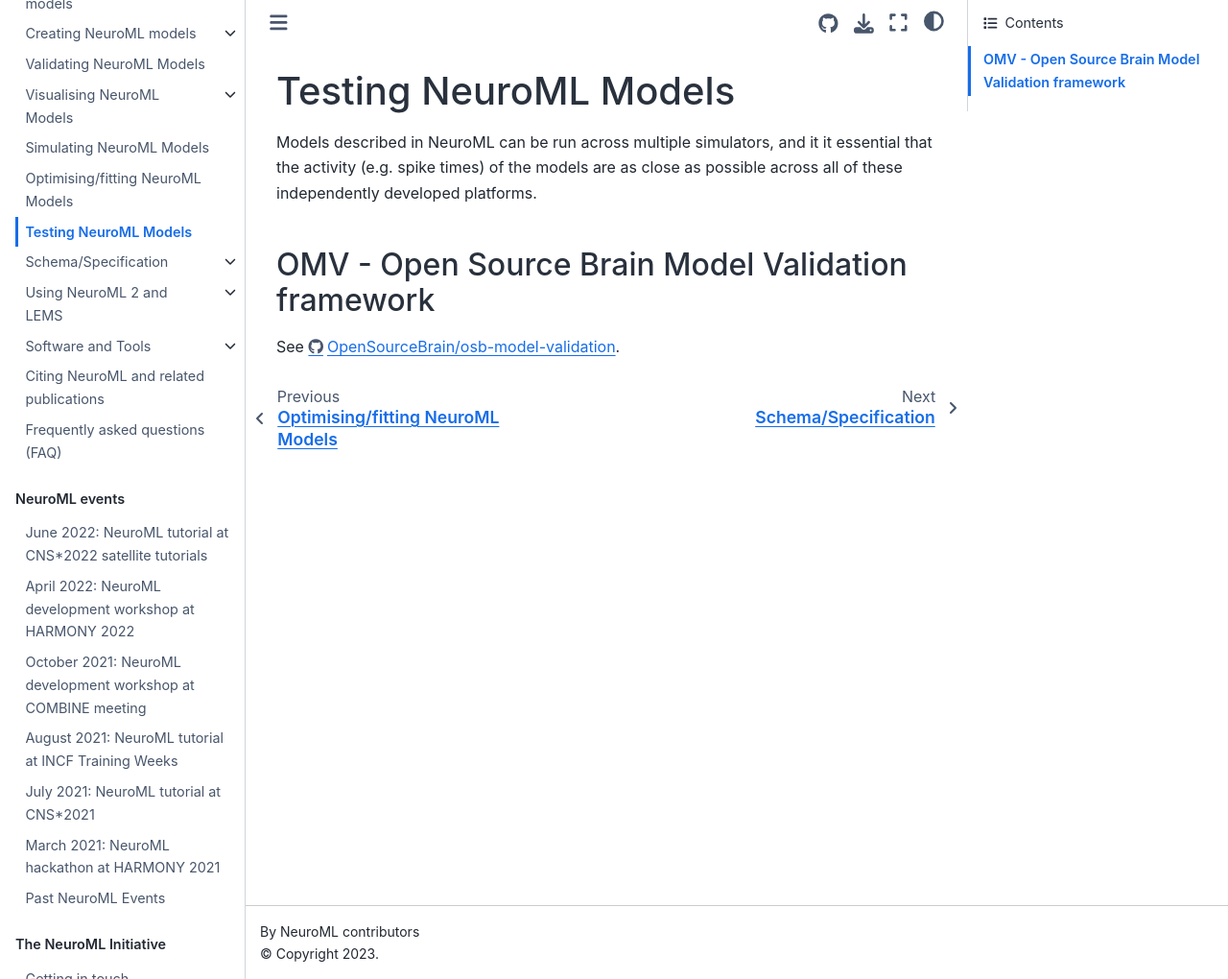
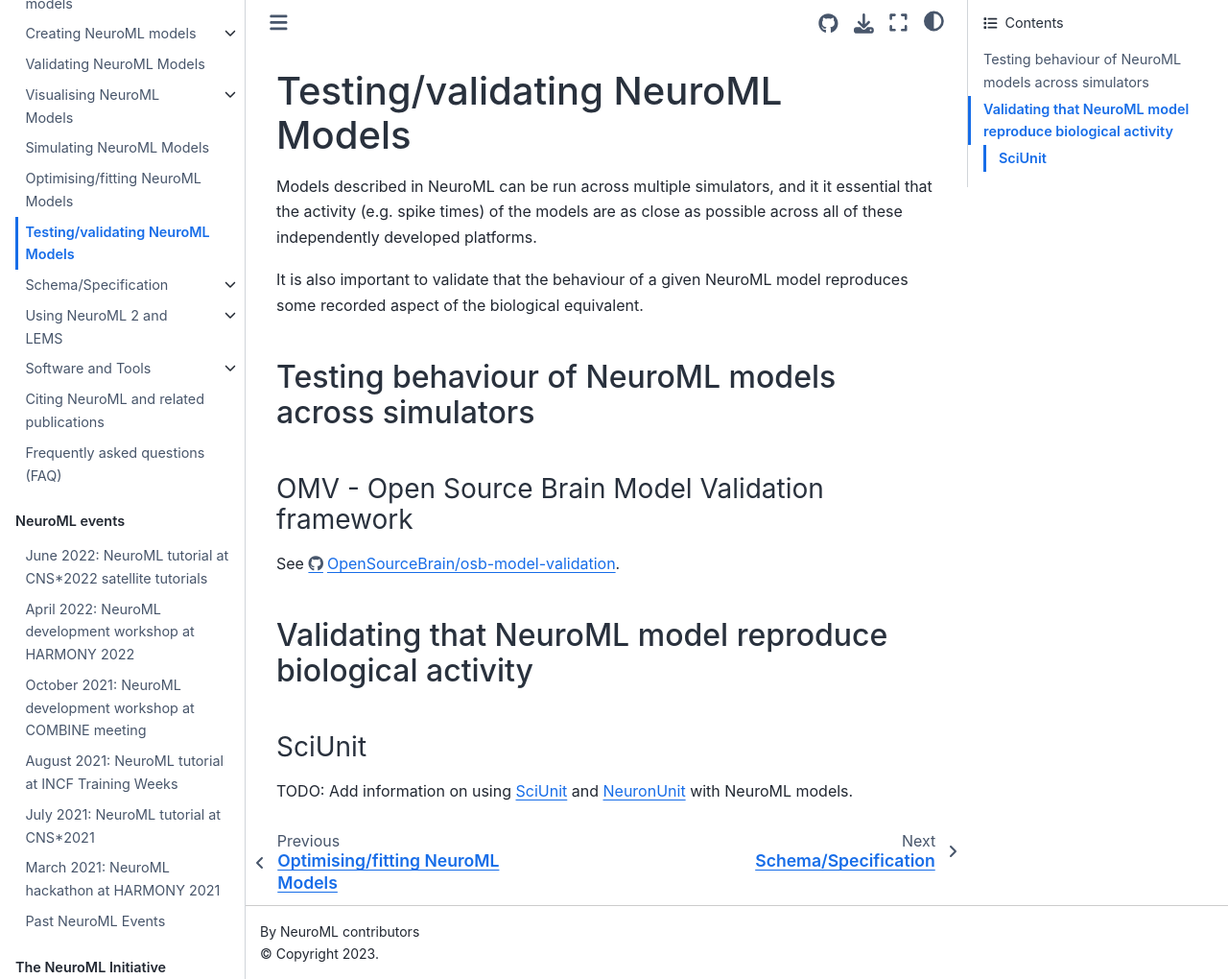
Before and after one commit to NeuroML/Documentation, a Jupyter Book: the page built from source/Userdocs/TestingNeuroMLModels.md, in a window 1280 px wide and 1020 px high. Shown: the whole window at 96% size. Built offline with Jupyter Book 1.0.4 settings and Sphinx 7.4.7 and the Sphinx Book theme 1.1.4, drawn with Linux system fonts in a browser that asks for light colours.

Commit message:
More on testing page

```diff
--- a/source/Userdocs/TestingNeuroMLModels.md
+++ b/source/Userdocs/TestingNeuroMLModels.md
@@ -1,9 +1,21 @@
-(userdocs:testing_models)=
-# Testing NeuroML Models
+(userdocs:testing_validating_models)=
+# Testing/validating NeuroML Models
 
 Models described in NeuroML can be run across multiple simulators, and it it essential that the activity (e.g. spike times) of the models are as close as possible across all of these independently developed platforms.
 
+It is also important to validate that the behaviour of a given NeuroML model reproduces some recorded aspect of the biological equivalent.
+
+(userdocs:testing_models)=
+## Testing behaviour of NeuroML models across simulators
+
 (userdocs:testing_models:omv)=
-## OMV - Open Source Brain Model Validation framework
+### OMV - Open Source Brain Model Validation framework
 
 See https://github.com/OpenSourceBrain/osb-model-validation.
+
+(userdocs:validating_models)=
+## Validating that NeuroML model reproduce biological activity
+
+### SciUnit
+
+TODO: Add information on using [SciUnit](https://scidash.org/sciunit.html) and [NeuronUnit](https://scidash.org/neuronunit.html) with NeuroML models.
```
Also changed, not shown: 1 other file.
